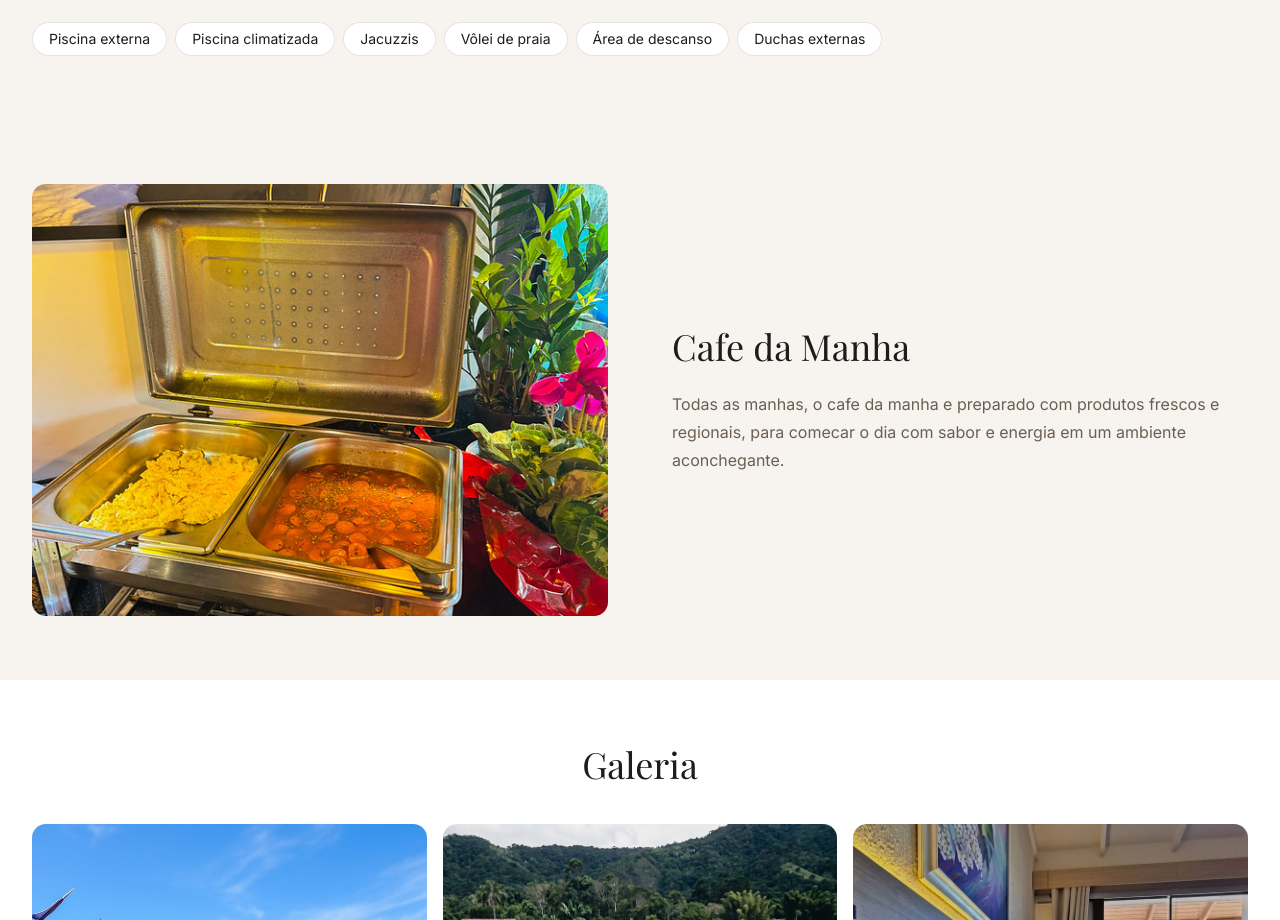
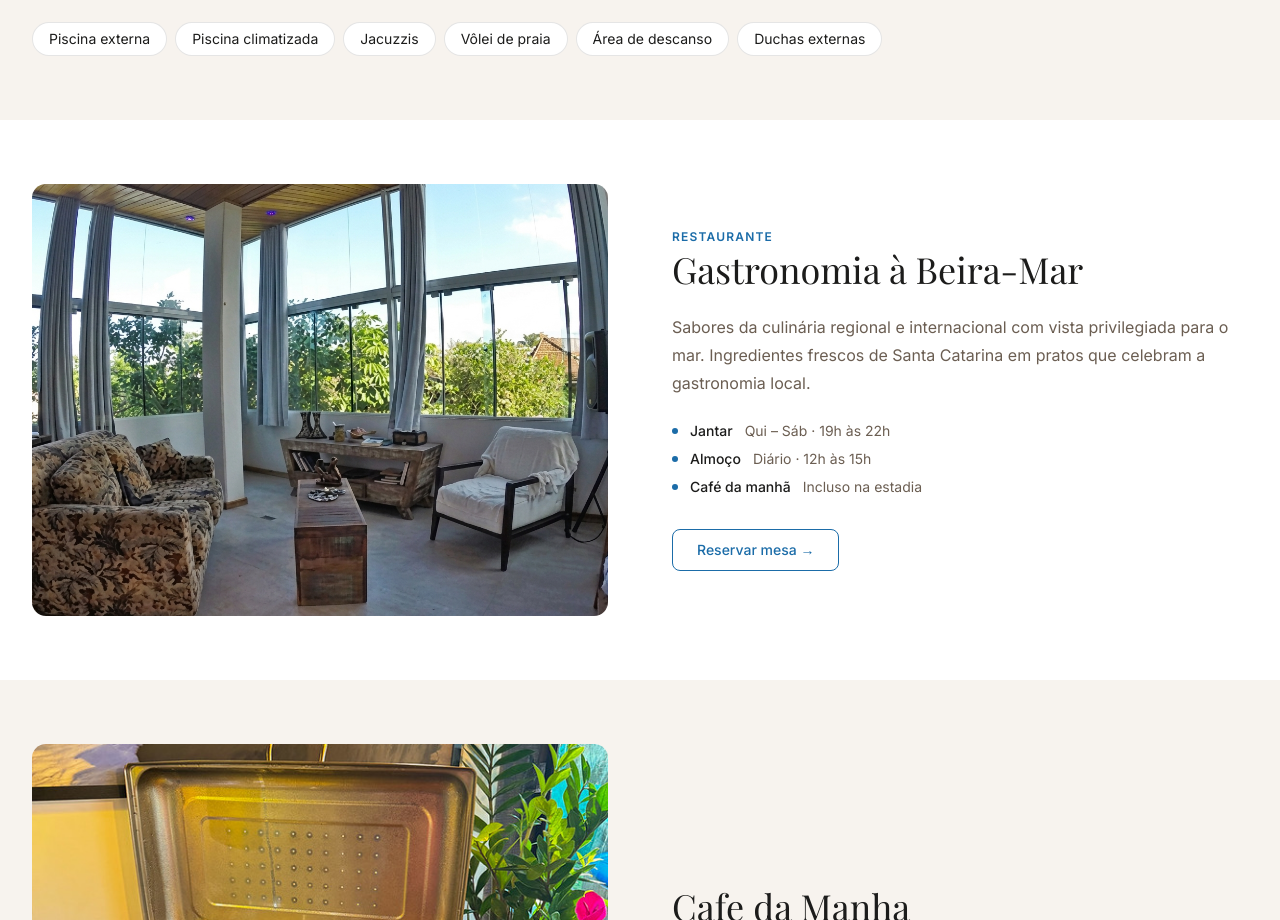
Before and after one commit to msiufi/estaleiro-village, a Next.js app: page /a-pousada in a window 1280 px wide. Shown: the part 3042-3962 px from the top of the page. Built offline with nearby package versions, Linux system fonts and the light colour scheme.

Commit message:
feat: add Gastronomia section to /a-pousada page with restaurant hours and booking CTA

```diff
--- a/src/app/a-pousada/page.tsx
+++ b/src/app/a-pousada/page.tsx
@@ -223,6 +223,58 @@ export default function APousadaPage() {
         </div>
       </section>
 
+      {/* Gastronomia */}
+      <section className="bg-white">
+        <div className="mx-auto max-w-7xl px-4 py-16 sm:px-6 lg:px-8">
+          <div className="grid items-center gap-10 lg:grid-cols-2 lg:gap-16">
+            <div className="relative aspect-[4/3] overflow-hidden rounded-xl">
+              <Image
+                src="/assets/images/36829524845_8e2b17b5b4_c.jpg"
+                alt="Gastronomia à beira-mar na Estaleiro Village"
+                fill
+                className="object-cover"
+                sizes="(max-width: 1024px) 100vw, 50vw"
+              />
+            </div>
+
+            <div>
+              <p className="text-xs font-bold uppercase tracking-widest text-ev-primary">
+                Restaurante
+              </p>
+              <h2 className="mt-1 font-heading text-3xl text-ev-neutral-dark sm:text-4xl">
+                Gastronomia à Beira-Mar
+              </h2>
+              <p className="mt-6 text-base leading-7 text-muted-foreground">
+                Sabores da culinária regional e internacional com vista
+                privilegiada para o mar. Ingredientes frescos de Santa
+                Catarina em pratos que celebram a gastronomia local.
+              </p>
+
+              <ul className="mt-6 space-y-2">
+                {[
+                  { label: "Jantar", detail: "Qui – Sáb · 19h às 22h" },
+                  { label: "Almoço", detail: "Diário · 12h às 15h" },
+                  { label: "Café da manhã", detail: "Incluso na estadia" },
+                ].map(({ label, detail }) => (
+                  <li key={label} className="flex items-center gap-3 text-sm">
+                    <span className="size-1.5 shrink-0 rounded-full bg-ev-primary" />
+                    <span className="font-medium text-ev-neutral-dark">{label}</span>
+                    <span className="text-muted-foreground">{detail}</span>
+                  </li>
+                ))}
+              </ul>
+
+              <a
+                href="mailto:contato@estaleirovillage.com?subject=Reserva%20restaurante"
+                className="mt-8 inline-flex items-center rounded-md border border-ev-primary px-6 py-2.5 text-sm font-medium text-ev-primary transition hover:bg-ev-primary hover:text-white"
+              >
+                Reservar mesa →
+              </a>
+            </div>
+          </div>
+        </div>
+      </section>
+
       <section className="bg-[#F7F3EE]">
         <div className="mx-auto max-w-7xl px-4 py-16 sm:px-6 lg:px-8">
           <div className="grid items-center gap-10 lg:grid-cols-2 lg:gap-16">
```
